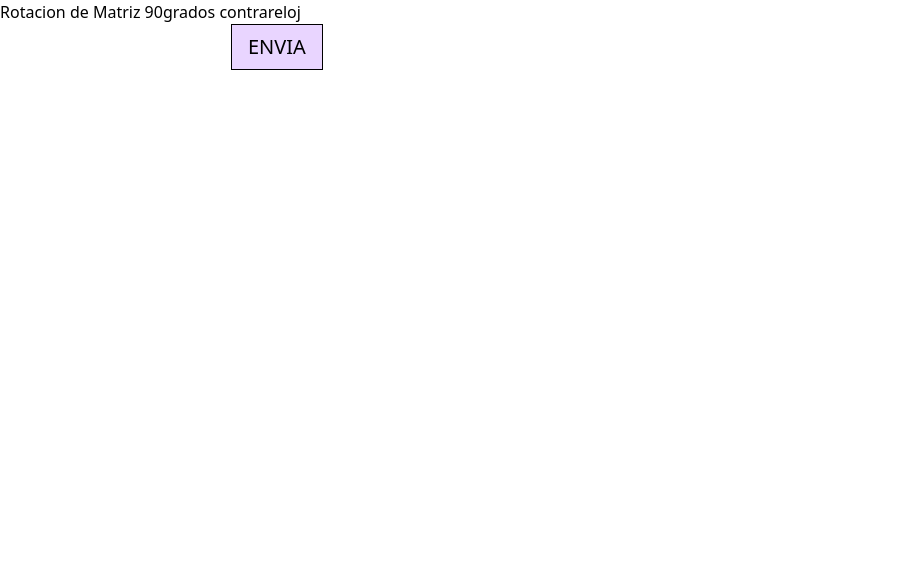
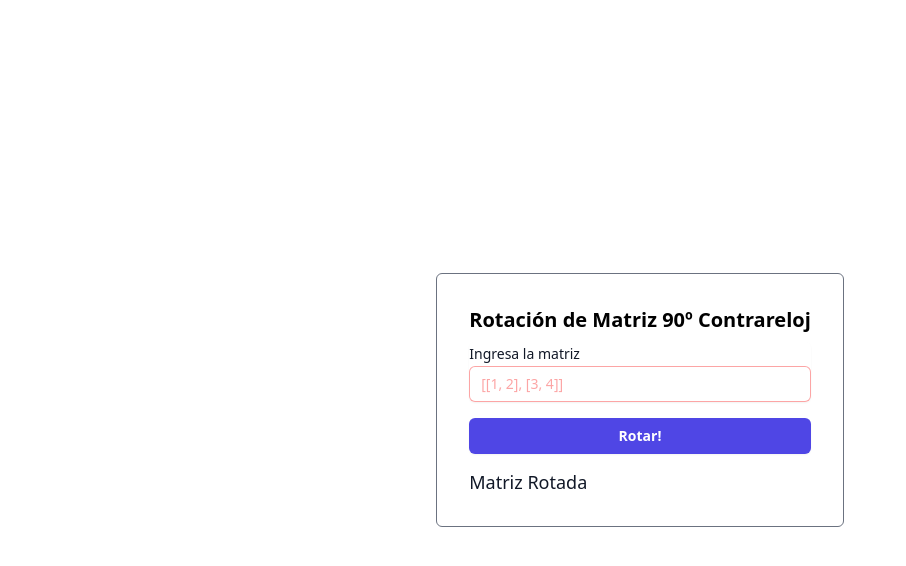
Before and after one commit to Speekz/test-delosi, a Next.js app: page / in a window 1280 px wide. Shown: the top 566 px of the page, without its empty margins (0-906 px from the left). Built offline with nearby package versions, Linux system fonts and the light colour scheme.

Commit message:
added some level of design for the user input

```diff
--- a/app/page.tsx
+++ b/app/page.tsx
@@ -1,4 +1,4 @@
-import MainPage from "src/components/templates/mainPage";
+import MainPage from "src/components/templates/MainPage";
 
 export const metadata = {
   title: "Rotacion de Matriz 90grados contrareloj",
@@ -6,7 +6,7 @@ export const metadata = {
 
 export default function Page() {
   return (
-    <div>
+    <div className="absolute h-full w-full">
       <MainPage></MainPage>
     </div>
   );
--- a/package.json
+++ b/package.json
@@ -8,6 +8,7 @@
     "test:ci": "jest --ci"
   },
   "dependencies": {
+    "@tailwindcss/forms": "^0.5.7",
     "next": "latest",
     "react": "^18.2.0",
     "react-dom": "^18.2.0",
--- a/src/components/templates/MainPage.tsx
+++ b/src/components/templates/MainPage.tsx
@@ -2,15 +2,23 @@
 
 import React from "react";
 import { MatrixContextProvider } from "src/hooks/context/matrixContext";
-import SubmitMatrix from "./SubmitMatrix";
+import SubmitMatrix from "./submitMatrix";
 import MatrixResolved from "./MatrixResolved";
 
 function MainPage() {
   return (
     <MatrixContextProvider>
-      <h1>Rotacion de Matriz 90grados contrareloj</h1>
-      <SubmitMatrix />
-      <MatrixResolved />
+      <div className="flex flex-col justify-center items-center w-full h-full">
+        <div className="flex flex-col border border-gray-500 rounded-md">
+          <div className="flex flex-col p-8">
+            <h1 className="text-xl font-bold">
+              Rotación de Matriz 90º Contrareloj
+            </h1>
+            <SubmitMatrix />
+            <MatrixResolved />
+          </div>
+        </div>
+      </div>
     </MatrixContextProvider>
   );
 }
--- a/src/components/templates/MatrixResolved.tsx
+++ b/src/components/templates/MatrixResolved.tsx
@@ -5,10 +5,19 @@ function MatrixResolved() {
   const { rotatedMatrix } = useContext(MatrixContext);
 
   return (
-    <div>
-      {JSON.stringify(rotatedMatrix) === "[[0]]"
-        ? ""
-        : JSON.stringify(rotatedMatrix)}
+    <div className="pt-4">
+      <div>
+        <label className="block text-lg font-medium leading-6 text-gray-900">
+          Matriz Rotada
+        </label>
+      </div>
+      <div>
+        <label>
+          {JSON.stringify(rotatedMatrix) === "[[0]]"
+            ? ""
+            : JSON.stringify(rotatedMatrix)}
+        </label>
+      </div>
     </div>
   );
 }
--- a/src/components/templates/submitMatrix.tsx
+++ b/src/components/templates/submitMatrix.tsx
@@ -8,7 +8,6 @@ import {
   isDefined,
   isMatrix,
 } from "src/utils/helper/checkMatrix";
-import { rotateAntiClockwise } from "src/utils/helper/rotateMatrix";
 
 type Inputs = {
   matrix: string;
@@ -19,6 +18,9 @@ const SubmitMatrix = () => {
   const { rotateMatrix } = useContext(MatrixContext);
 
   const onSubmit: SubmitHandler<Inputs> = (data) => {
+    if (data.matrix.length === 0) {
+      return;
+    }
     const input = JSON.parse(data.matrix.split(" ").join(""));
     if (isDefined(input) && isMatrix(input) && isAllNumbersMatrix(input)) {
       rotateMatrix(input);
@@ -27,13 +29,30 @@ const SubmitMatrix = () => {
 
   return (
     <div>
-      <form onSubmit={handleSubmit(onSubmit)}>
-        <input type="text" {...register("matrix")}></input>
+      <form onSubmit={handleSubmit(onSubmit)} className="flex flex-col gap-4">
+        <div className="relative mt-2 rounded-md shadow-sm">
+          <label className="block text-sm font-medium leading-6 text-gray-900">
+            Ingresa la matriz
+          </label>
+          <input
+            type="text"
+            id="matrix"
+            className="block w-full rounded-md border-0 py-1.5 pr-10 text-red-900 ring-1 ring-inset ring-red-300 placeholder:text-red-300 focus:ring-2 focus:ring-inset focus:ring-red-500 sm:text-sm sm:leading-6"
+            placeholder="[[1, 2], [3, 4]]"
+            defaultValue=""
+            aria-invalid="true"
+            aria-describedby="array-error"
+            {...register("matrix")}
+          />
+        </div>
+        {/* <p className="mt-2 text-sm text-red-600" id="email-error">
+          No es una matriz valida
+        </p> */}
         <button
           type="submit"
-          className="border border-black py-2 px-4 text-black bg-purple-200 hover:bg-white hover:text-black hover:border-[#7161EF]"
+          className="rounded-md bg-indigo-600 px-3 py-2 text-sm font-semibold text-white shadow-sm hover:bg-indigo-500 focus-visible:outline focus-visible:outline-2 focus-visible:outline-offset-2 focus-visible:outline-indigo-600"
         >
-          <span className="text-base lg:text-xl">ENVIA</span>
+          Rotar!
         </button>
       </form>
     </div>
--- a/tailwind.config.js
+++ b/tailwind.config.js
@@ -11,5 +11,5 @@ module.exports = {
   theme: {
     extend: {},
   },
-  plugins: [],
+  plugins: [require("@tailwindcss/forms")],
 };
```
Also changed, not shown: 1 other file (tests, documents, lock files or other folders).
